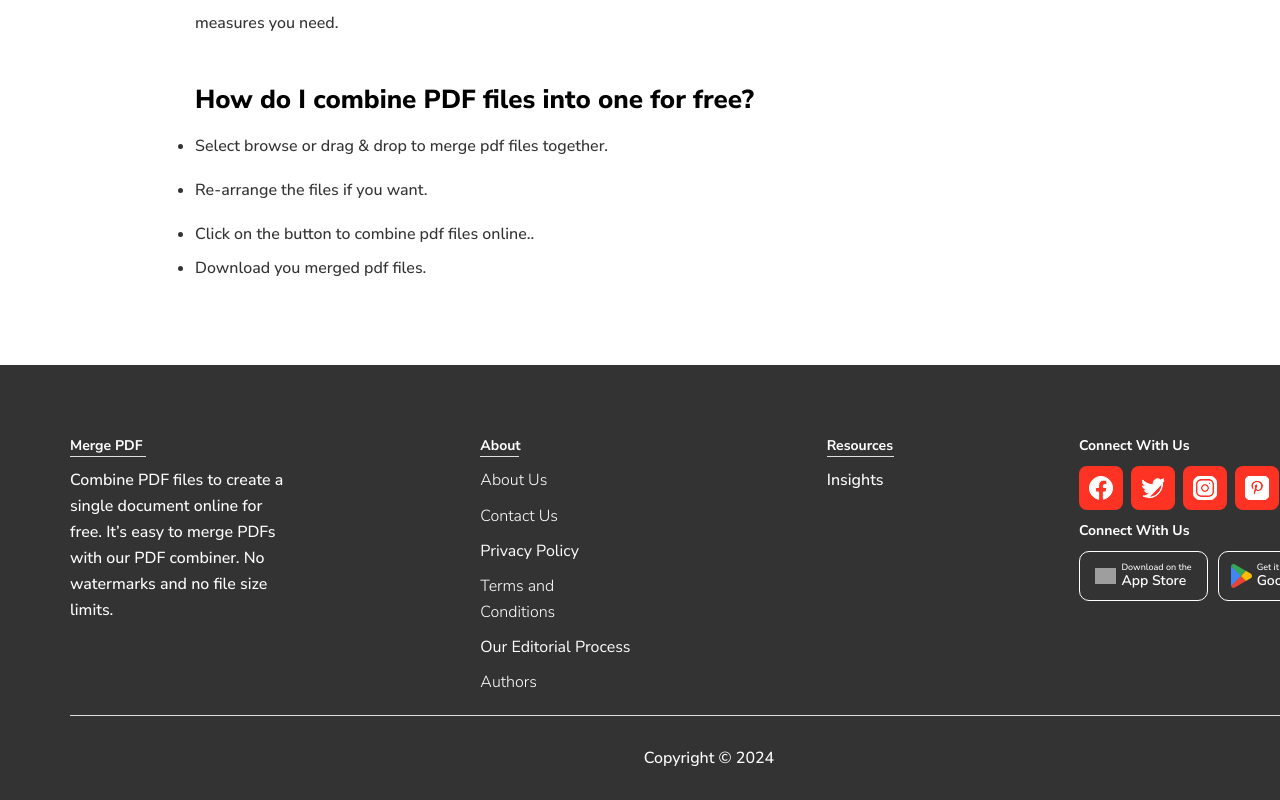
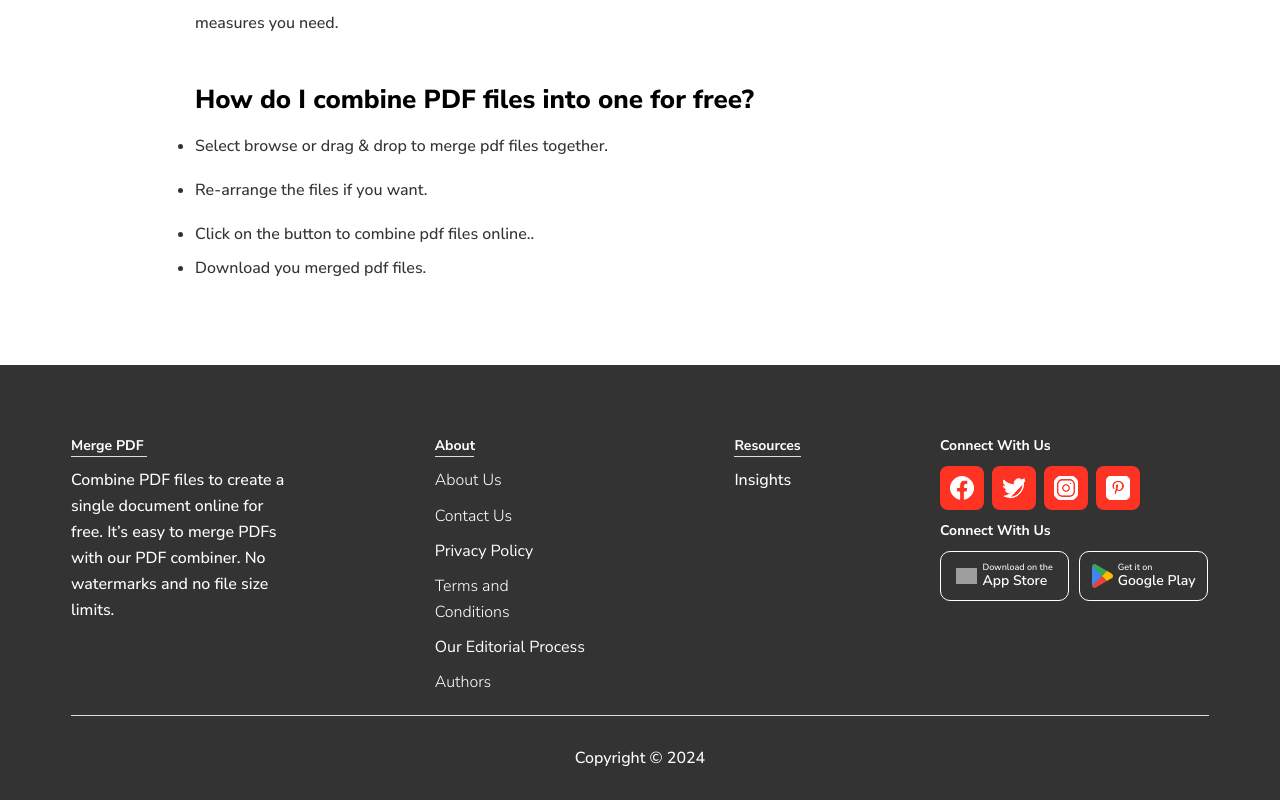
Before and after one commit to samror/pdf-merger, a Next.js app: page / in a window 1280 px wide. Shown: the part 3387-4187 px from the top of the page. Built offline with nearby package versions, Linux system fonts and the light colour scheme; grey boxes are pictures that could not be loaded.

Commit message:
footer padding fixed

```diff
--- a/app/components/Footer.jsx
+++ b/app/components/Footer.jsx
@@ -2,8 +2,8 @@ import React from "react";
 import Image from "next/image";
 const Footer = () => {
   return (
-    <div className=" bg-[#333333] pt-[70px] pb-[30px] mt-[80px] lg:px-[70px]  px-[20px] ">
-      <div className="lg:w-[1278px] w-full lg:px-[0px] px-[20px]  mx-auto  ">
+    <div className=" bg-[#333333] pt-[70px] pb-[30px] mt-[80px]  ">
+      <div className="xl:w-[1278px] lg:px-[70px]  px-[20px] w-full   mx-auto  ">
         <div className="flex lg:flex-row flex-col lg:gap-[0px] gap-[40px] justify-between border-b-[1px] border-[#DEDEDE] pb-[20px]">
           <div className="flex flex-col w-[215px] gap-[10px]">
             <h2 className="text-white text-[14px] w-[76px] border-b-[1px] border-[#DEDEDE] font-bold">
```
